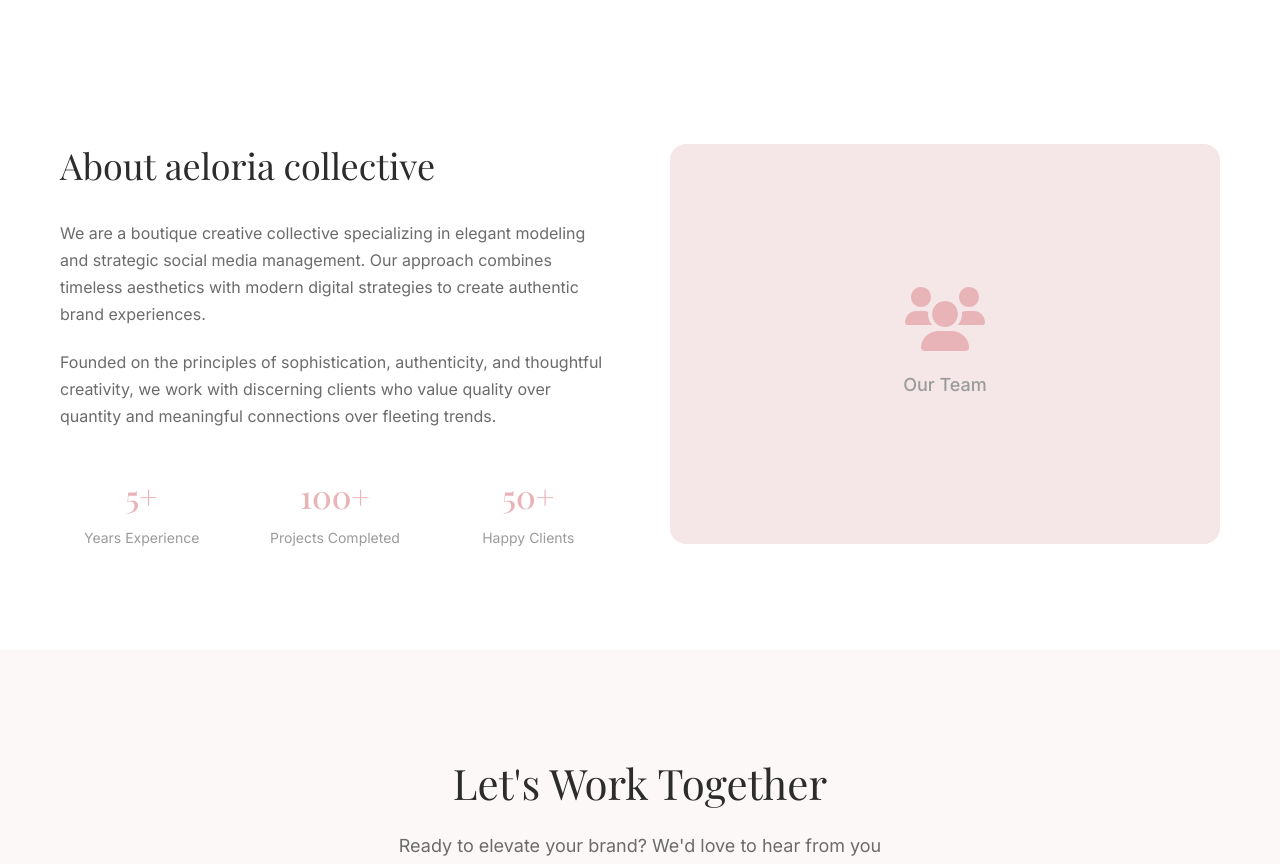
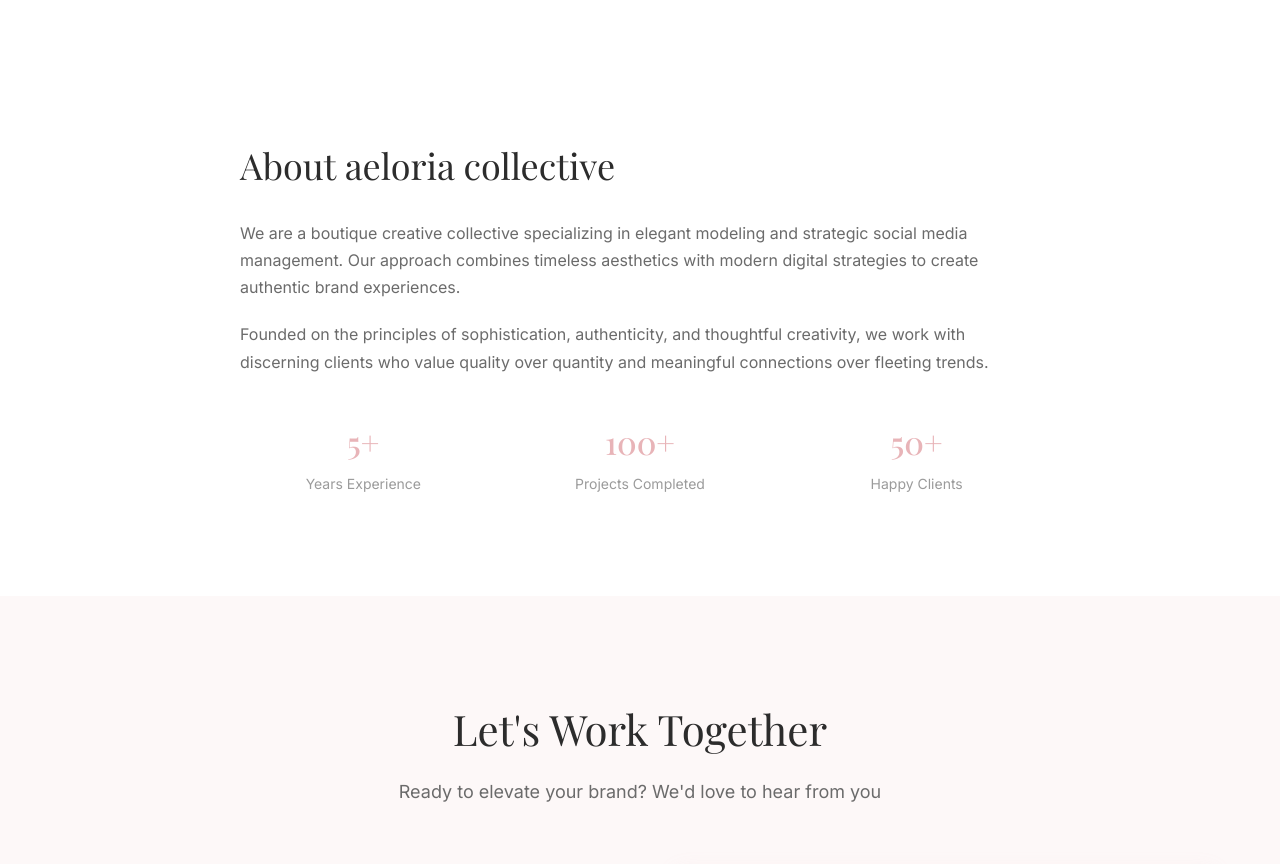
Before and after one commit to sunnymari/Lailahs-s-Website, a plain HTML site: page aeloria-website/index.html in a window 1280 px wide. Shown: the part 1600-2464 px from the top of the page. Drawn offline with nearby package versions, Linux system fonts and the light colour scheme.

Commit message:
Remove Our Team section and update about layout

```diff
--- a/aeloria-website/index.html
+++ b/aeloria-website/index.html
@@ -131,12 +131,6 @@
                         </div>
                     </div>
                 </div>
-                <div class="about-image">
-                    <div class="about-placeholder">
-                        <i class="fas fa-users"></i>
-                        <span>Our Team</span>
-                    </div>
-                </div>
             </div>
         </div>
     </section>
--- a/aeloria-website/styles.css
+++ b/aeloria-website/styles.css
@@ -449,9 +449,11 @@ body {
 
 .about-content {
     display: grid;
-    grid-template-columns: 1fr 1fr;
+    grid-template-columns: 1fr;
     gap: 60px;
     align-items: center;
+    max-width: 800px;
+    margin: 0 auto;
 }
 
 .about-text h2 {
```
